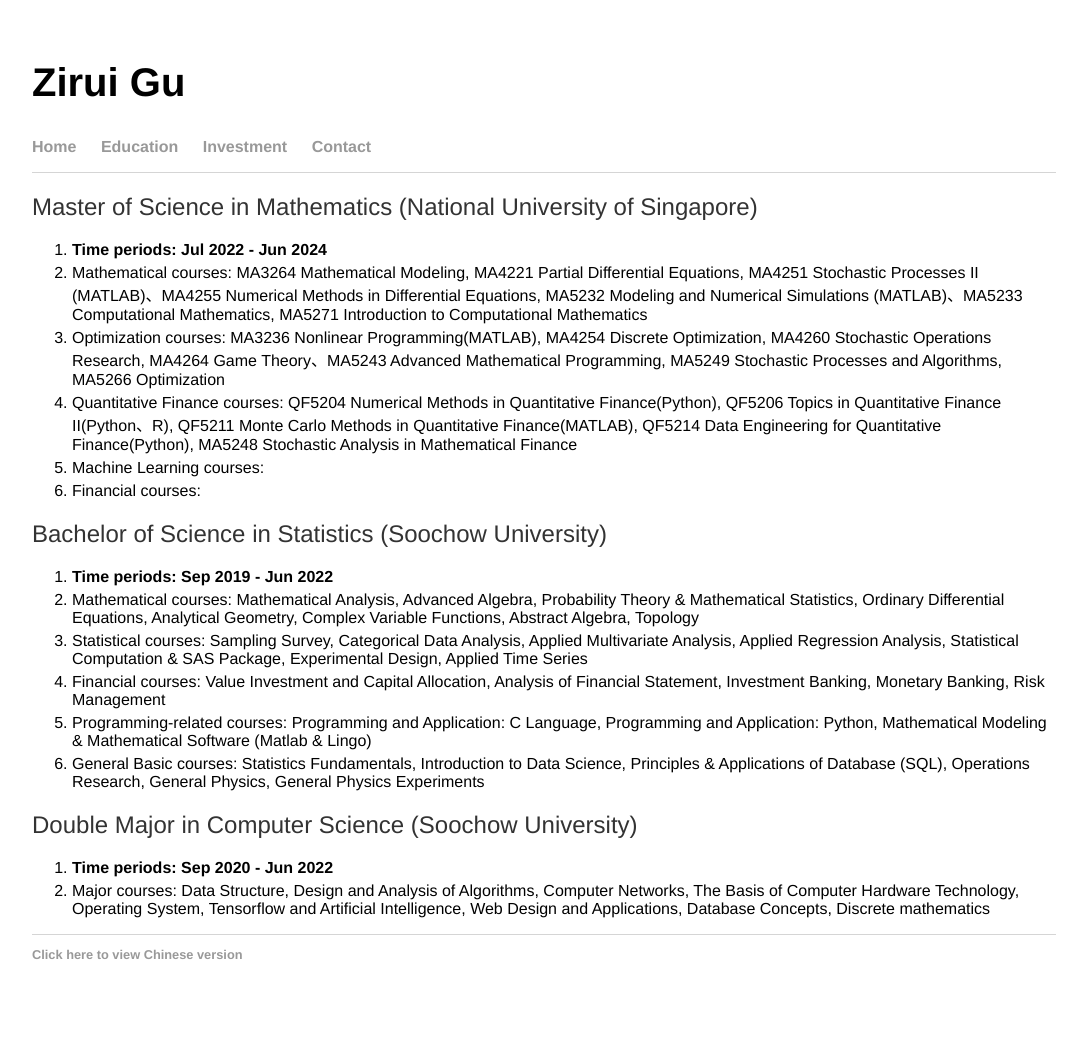
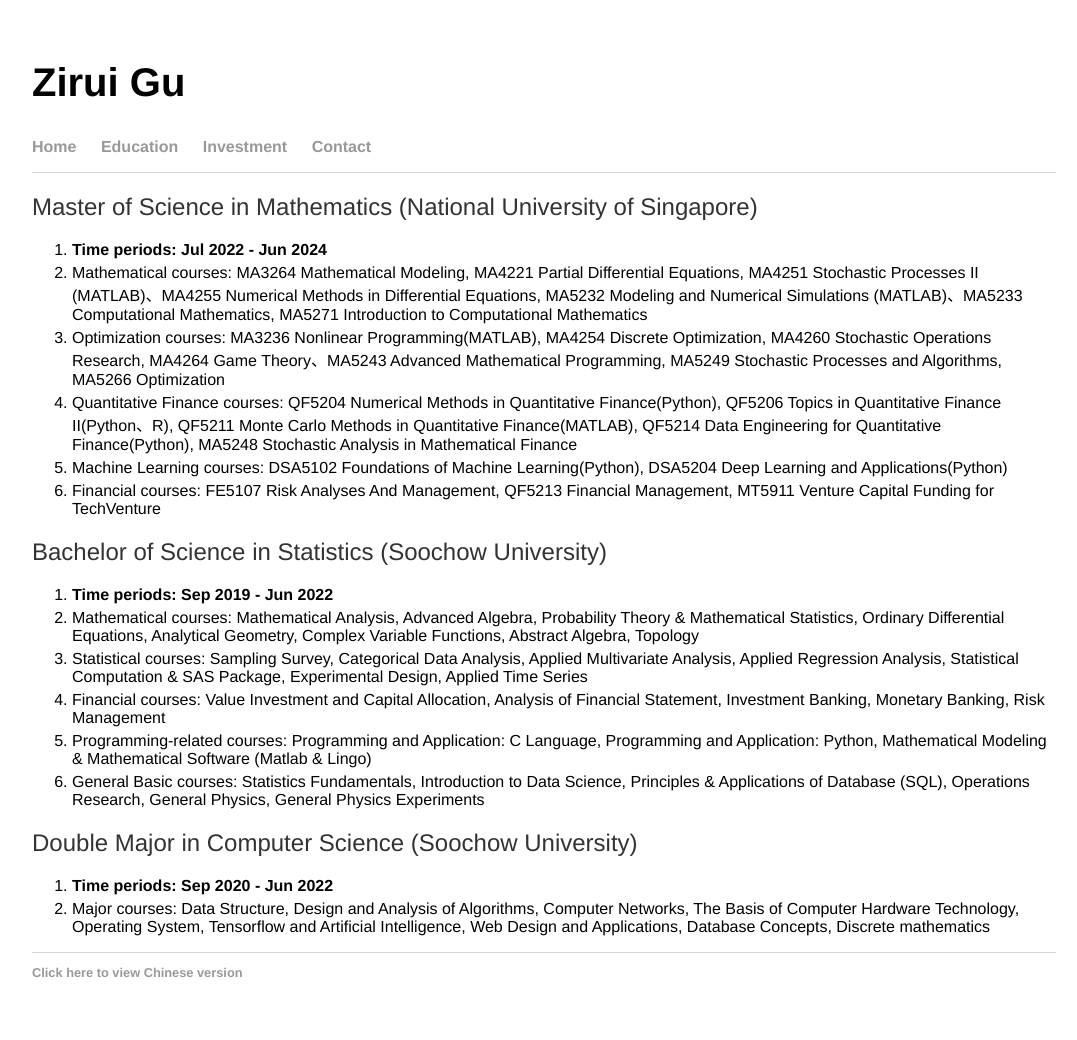
Before and after one commit to ziruigu/ziruigu.github.io, a Jekyll site: the page built from education/index.html, in a window 1280 px wide. Shown: the whole page, without its empty margins (96-1173 px from the left). Built offline with Jekyll 4.4.1, drawn with Linux system fonts in a browser that asks for light colours.

Commit message:
Update index.html

```diff
--- a/education/index.html
+++ b/education/index.html
@@ -10,8 +10,8 @@
  <li>Mathematical courses: MA3264 Mathematical Modeling, MA4221 Partial Differential Equations, MA4251 Stochastic Processes II (MATLAB)、MA4255 Numerical Methods in Differential Equations, MA5232 Modeling and Numerical Simulations (MATLAB)、MA5233 Computational Mathematics, MA5271 Introduction to Computational Mathematics</li>
  <li>Optimization courses: MA3236 Nonlinear Programming(MATLAB), MA4254 Discrete Optimization, MA4260 Stochastic Operations Research, MA4264 Game Theory、MA5243 Advanced Mathematical Programming, MA5249 Stochastic Processes and Algorithms, MA5266 Optimization</li>
  <li>Quantitative Finance courses: QF5204 Numerical Methods in Quantitative Finance(Python), QF5206 Topics in Quantitative Finance II(Python、R), QF5211 Monte Carlo Methods in Quantitative Finance(MATLAB), QF5214 Data Engineering for Quantitative Finance(Python), MA5248 Stochastic Analysis in Mathematical Finance</li>
- <li>Machine Learning courses:</li>
- <li>Financial courses:</li>
+ <li>Machine Learning courses: DSA5102 Foundations of Machine Learning(Python), DSA5204 Deep Learning and Applications(Python)</li>
+ <li>Financial courses: FE5107 Risk Analyses And Management, QF5213 Financial Management, MT5911 Venture Capital Funding for TechVenture</li>
 
   </ol>
 
```
